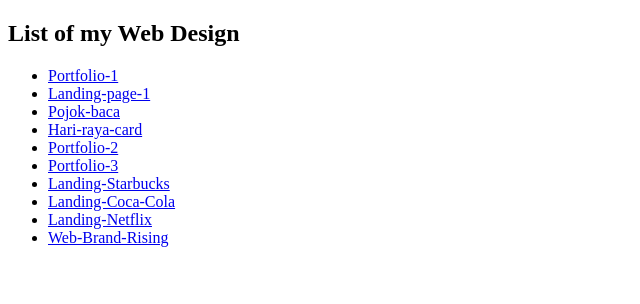
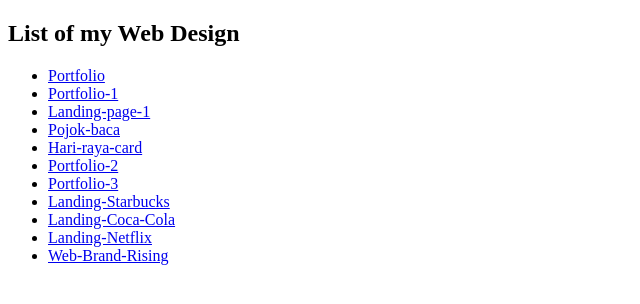
Before and after one commit to devxdreus/devxdreus.github.io, a plain HTML site: page index.html in a window 1280 px wide. Shown: the whole page, without its empty margins (0-640 px from the left). Drawn offline with Linux system fonts and the light colour scheme.

Commit message:
add portfolio link

```diff
--- a/index.html
+++ b/index.html
@@ -10,6 +10,7 @@
 <body>
   <h2>List of my Web Design</h2>
   <ul>
+    <li><a href="https://devxdreus.github.io/portfolio/">Portfolio</a></li>
     <li><a href="https://devxdreus.github.io/web-portfolio-1/">Portfolio-1</a></li>
     <li><a href="https://devxdreus.github.io/web-landingpage-1/">Landing-page-1</a></li>
     <li><a href="https://devxdreus.github.io/pojokbaca/">Pojok-baca</a></li>
```
